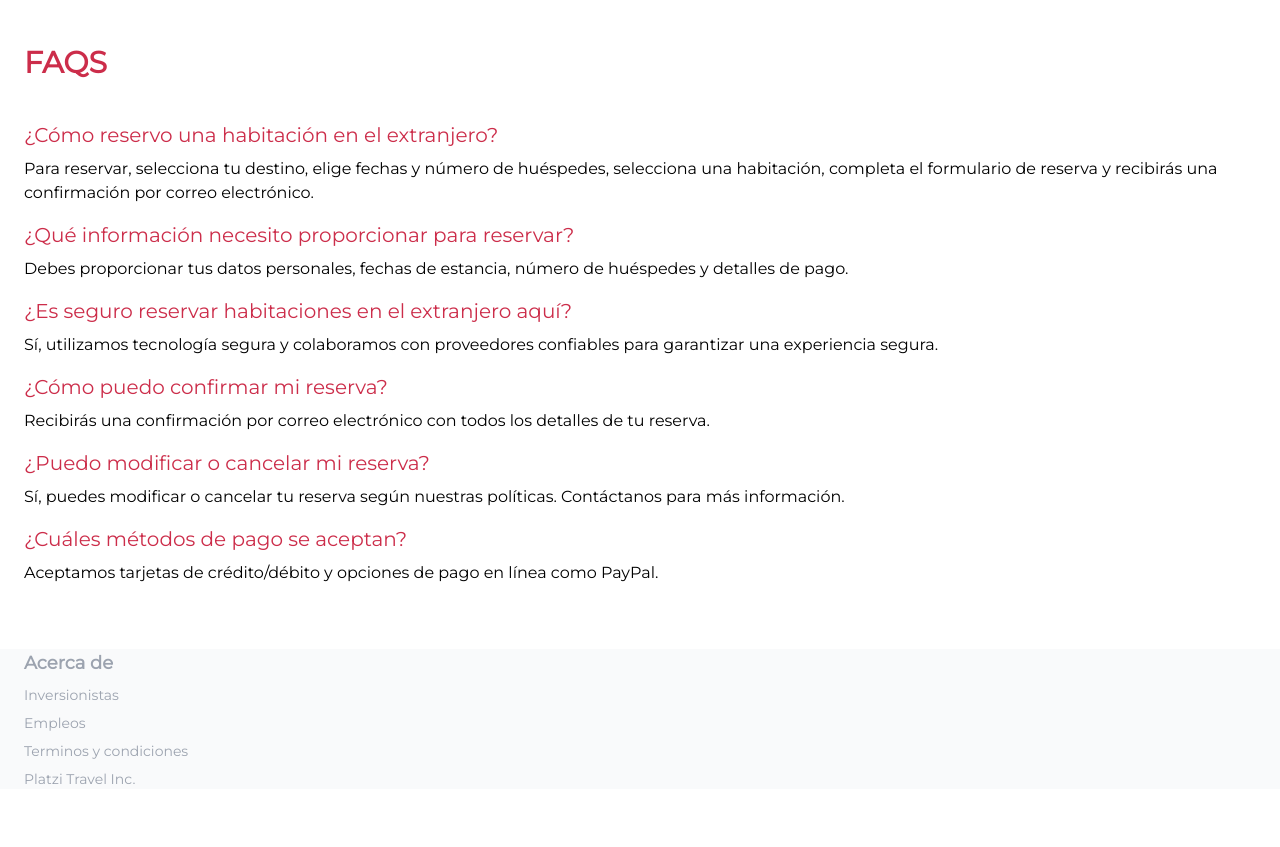
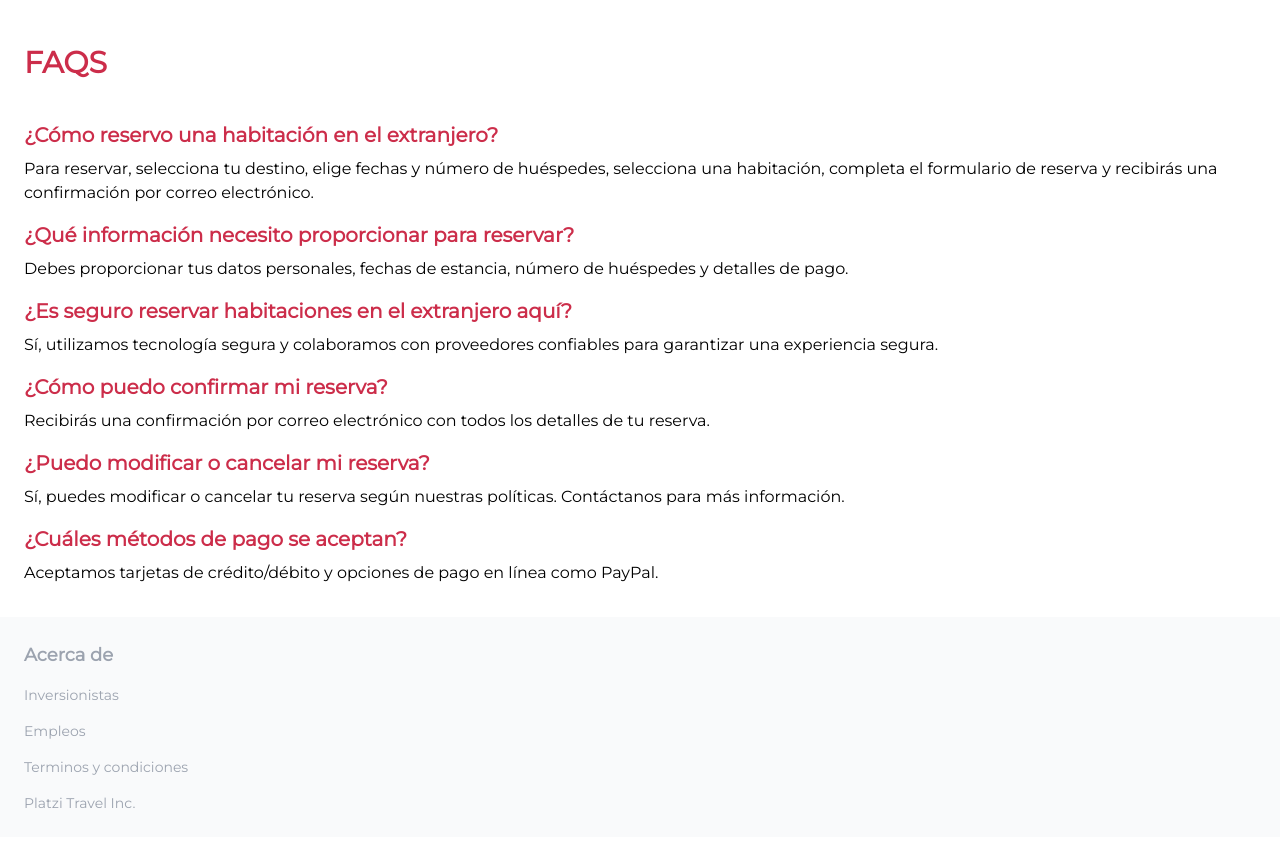
Before and after one commit to Lenoxo/platzi-travel, a website: page public/index.html in a window 1280 px wide. Shown: the part 1843-2690 px from the top of the page. Drawn offline with Linux system fonts and the light colour scheme.

Commit message:
Mejoro legibilidad de Acerca De y FAQS
En el dark mode principalmente.

```diff
--- a/public/index.html
+++ b/public/index.html
@@ -139,7 +139,9 @@
               class="w-full h-2/5 bg-secondary px-4 shadow-md rounded-b-lg dark:bg-gray-700"
             >
               <p class="text-white text-xl font-bold py-2">Santa Marta</p>
-              <p class="text-white text-md">Reconecta con el mar de 7 colores.</p>
+              <p class="text-white text-md">
+                Reconecta con el mar de 7 colores.
+              </p>
             </div>
           </div>
           <div class="Card">
@@ -289,7 +291,7 @@
             FAQS
           </p>
           <div>
-            <p class="font-medium text-xl text-primary dark:text-white">
+            <p class="font-semibold text-xl text-primary dark:text-white">
               ¿Cómo reservo una habitación en el extranjero?
             </p>
             <p class="text-md pt-2">
@@ -300,7 +302,7 @@
           </div>
 
           <div>
-            <p class="font-medium text-xl text-primary dark:text-white">
+            <p class="font-semibold text-xl text-primary dark:text-white">
               ¿Qué información necesito proporcionar para reservar?
             </p>
             <p class="text-md pt-2">
@@ -310,7 +312,7 @@
           </div>
 
           <div>
-            <p class="font-medium text-xl text-primary dark:text-white">
+            <p class="font-semibold text-xl text-primary dark:text-white">
               ¿Es seguro reservar habitaciones en el extranjero aquí?
             </p>
             <p class="text-md pt-2">
@@ -320,7 +322,7 @@
           </div>
 
           <div>
-            <p class="font-medium text-xl text-primary dark:text-white">
+            <p class="font-semibold text-xl text-primary dark:text-white">
               ¿Cómo puedo confirmar mi reserva?
             </p>
             <p class="text-md pt-2">
@@ -330,7 +332,7 @@
           </div>
 
           <div>
-            <p class="font-medium text-xl text-primary dark:text-white">
+            <p class="font-semibold text-xl text-primary dark:text-white">
               ¿Puedo modificar o cancelar mi reserva?
             </p>
             <p class="text-md pt-2">
@@ -340,7 +342,7 @@
           </div>
 
           <div>
-            <p class="font-medium text-xl text-primary dark:text-white">
+            <p class="font-semibold text-xl text-primary dark:text-white">
               ¿Cuáles métodos de pago se aceptan?
             </p>
             <p class="text-md pt-2">
@@ -351,7 +353,10 @@
         </div>
       </div>
     </section>
-    <footer class="bg-gray-50 text-gray-400 my-16 px-6 space-y-2" id="about_us">
+    <footer
+      class="bg-gray-50 text-gray-400 mt-8 mb-16 p-6 space-y-4 flex flex-col dark:bg-gray-800"
+      id="about_us"
+    >
       <p class="text-lg font-bold">Acerca de</p>
       <p class="text-sm">Inversionistas</p>
       <p class="text-sm">Empleos</p>
@@ -446,13 +451,13 @@
       </a>
     </div>
     <script>
-      const darkModeButton = document.querySelectorAll("#dark_mode_button")
+      const darkModeButton = document.querySelectorAll("#dark_mode_button");
       // Con cada button, se le añade el event listener, para hacer toggle a la clase de dark.
       darkModeButton.forEach((button) =>
         button.addEventListener("click", () => {
-          document.documentElement.classList.toggle("dark")
+          document.documentElement.classList.toggle("dark");
         })
-      )
+      );
     </script>
   </body>
 </html>
```
Also changed, not shown: public/css/tailwind.css.
